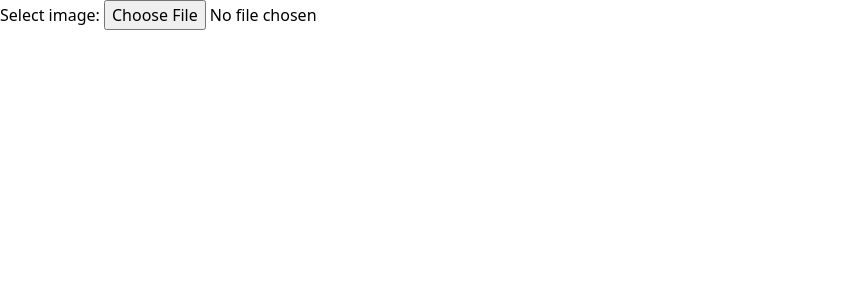
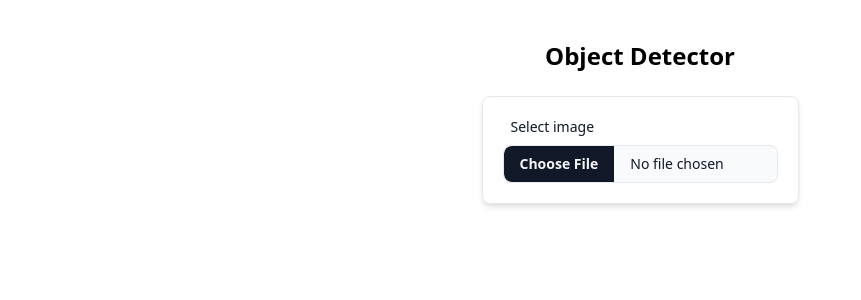
Before and after one commit to mechapear/object-detection, a React (Vite) app: page / in a window 1280 px wide. Shown: the top 300 px of the page, without its empty margins (0-861 px from the left). Built offline with nearby package versions, Linux system fonts and the light colour scheme.

Commit message:
feat: add file uploader style

```diff
--- a/src/App.tsx
+++ b/src/App.tsx
@@ -2,8 +2,9 @@ import FileUploader from './components/FileUploader.tsx'
 
 export default function App() {
   return (
-    <>
+    <div className="mx-6 my-10 grid place-content-center">
+      <h1 className="mb-6 text-center text-2xl font-bold">Object Detector</h1>
       <FileUploader />
-    </>
+    </div>
   )
 }
--- a/src/components/FileUploader.tsx
+++ b/src/components/FileUploader.tsx
@@ -32,17 +32,25 @@ export default function FileUploader() {
 
   return (
     <>
-      <div>
-        <label>Select image: </label>
-        <input type="file" accept="image/*" onChange={handleUploadImage} />
+      <div className="rounded-lg border border-gray-200 p-5 shadow-md">
+        <label className="mb-2 ml-2 block text-sm font-medium text-gray-900">
+          Select image
+        </label>
+        <input
+          type="file"
+          accept="image/*"
+          onChange={handleUploadImage}
+          className="block w-full cursor-pointer rounded-lg border border-gray-200 bg-gray-50 text-sm text-gray-900 file:mr-4 file:rounded-l-lg file:border-0 file:bg-gray-900 file:px-4 file:py-2 file:text-sm file:font-semibold file:text-gray-100 focus:outline-none"
+        />
       </div>
+
       {image && (
-        <>
+        <div className="grid place-content-center">
           <div
-            className="relative flex border border-red-500"
+            className="relative my-6 flex rounded-lg bg-gray-100 shadow-md"
             style={{
-              width: `${PREVIEW_IMAGE_SIZE}px`,
-              height: `${PREVIEW_IMAGE_SIZE}px`,
+              width: PREVIEW_IMAGE_SIZE,
+              height: PREVIEW_IMAGE_SIZE,
             }}
           >
             <BoundingBox
@@ -57,7 +65,7 @@ export default function FileUploader() {
               className="max-h-full w-full object-contain"
             />
           </div>
-        </>
+        </div>
       )}
       <div className="mt-4 max-w-2xl">
         <DetectedDetail detectedInfo={detectedInfo} />
```
